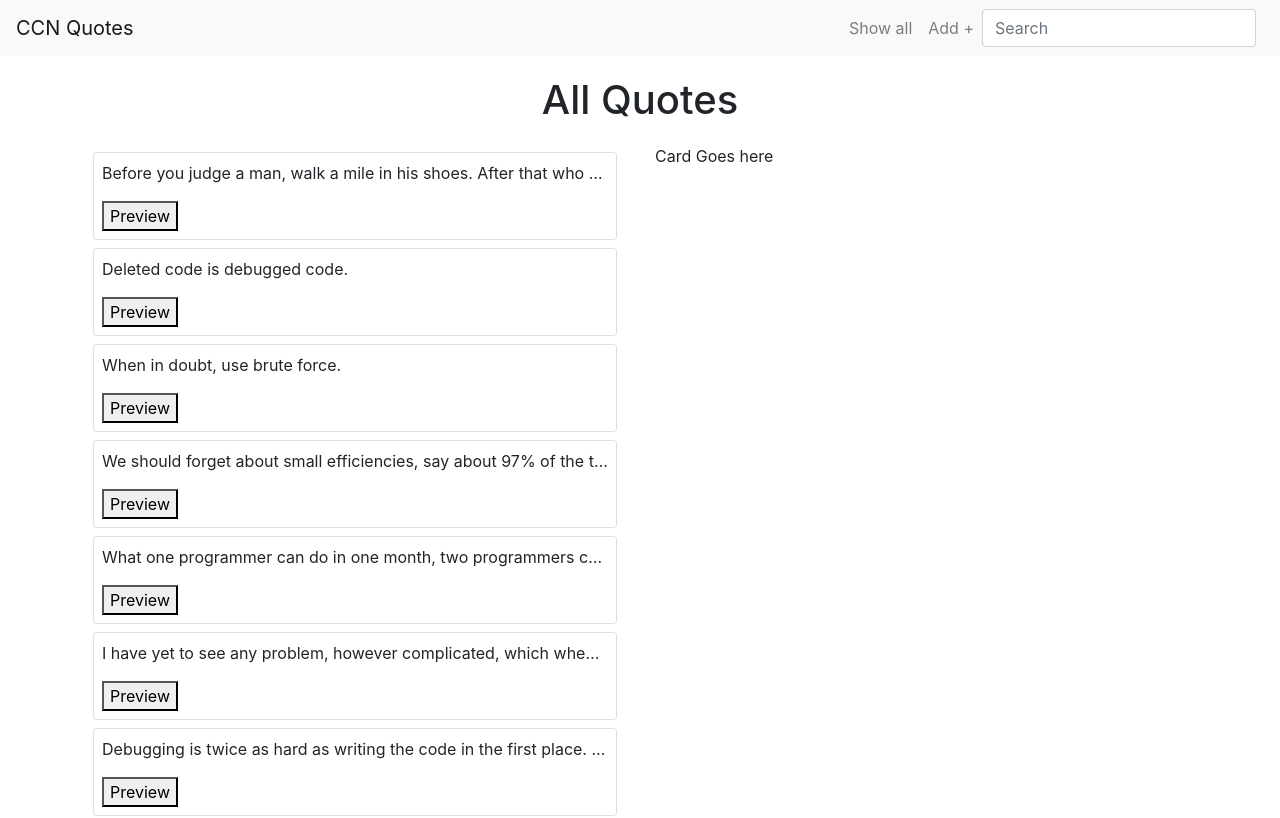
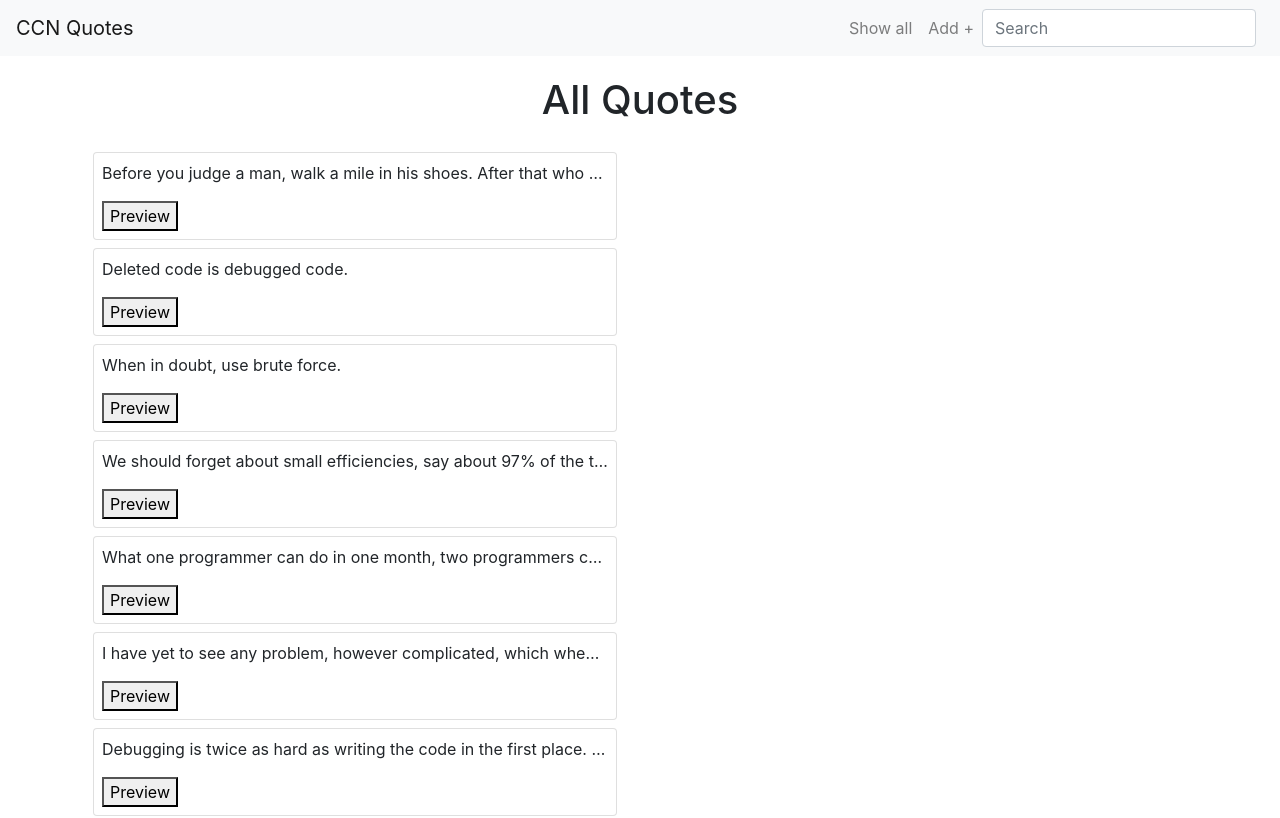
Before and after one commit to kristophesankar/ccnquotes, a React (Create React App) app: page / in a window 1280 px wide. Shown: the top 818 px of the page. Built offline with nearby package versions, Linux system fonts and the light colour scheme; data requests are answered from the project's data file.

Commit message:
add: add selected quote id to man container

```diff
--- a/src/components/MainContainer.js
+++ b/src/components/MainContainer.js
@@ -1,4 +1,5 @@
 import React from "react"
+import { connect } from "react-redux"
 import QuoteList from "./QuoteList"
 import Container from "react-bootstrap/Container"
 import Row from "react-bootstrap/Row"
@@ -17,10 +18,16 @@ const MainContainer = props => {
         <Col sm={6}>
           <QuoteList />
         </Col>
-        <Col sm={6}>Card Goes here</Col>
+        <Col sm={6}>{props.selectedQuote.id}</Col>
       </Row>
     </Container>
   )
 }
 
-export default MainContainer
+function mapStateToProps({ selectedQuote }) {
+  return {
+    selectedQuote
+  }
+}
+
+export default connect(mapStateToProps)(MainContainer)
```
